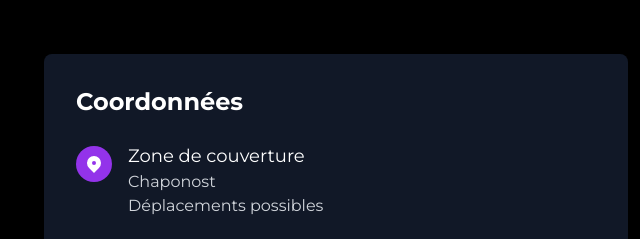
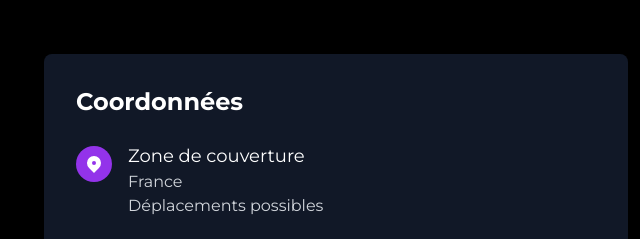
Before and after one commit to Djsoundstyle/mon-site, a plain HTML site: page index.html in a window 1280 px wide. Shown: the part 4312-4551 px from the top of the page, 620-1260 px from the left. Drawn offline with nearby package versions, Linux system fonts and the light colour scheme.

Commit message:
Description de mes modifications

```diff
--- a/index.html
+++ b/index.html
@@ -533,7 +533,7 @@
                                 </div>
                                 <div>
                                     <h4 class="font-medium text-lg">Zone de couverture</h4>
-                                    <p class="text-gray-300">Chaponost<br>Déplacements possibles</p>
+                                    <p class="text-gray-300">France<br>Déplacements possibles</p>
                                 </div>
                             </div>
 
```
Also changed, not shown: siteweb Sandro.txt (added).
